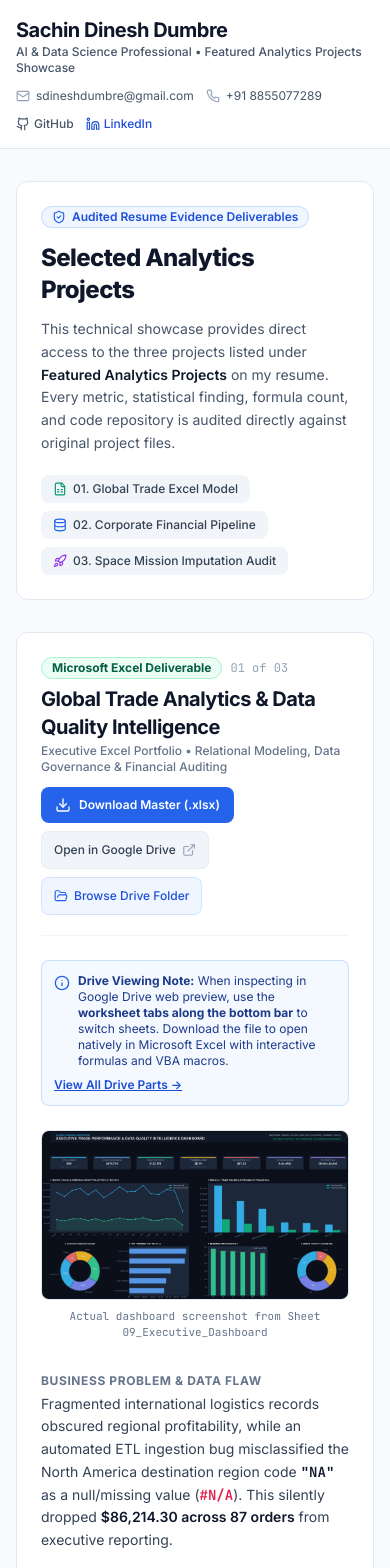
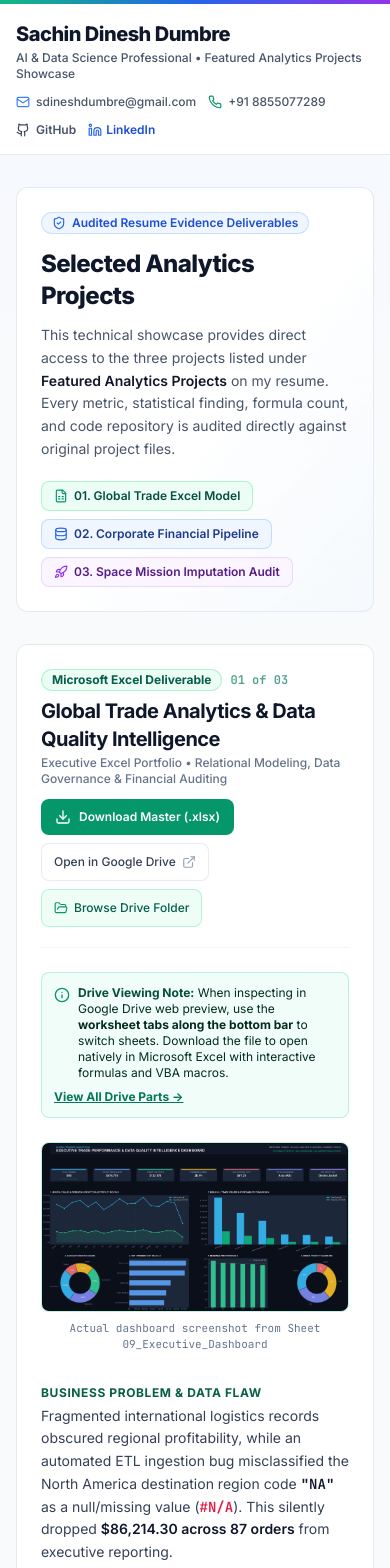
Before and after one commit to SachinCoder11/MY-Protfolio, a React (Vite) app: page / in a window 390 px wide. Shown: the top 1568 px of the page. Built offline with nearby package versions, Linux system fonts and the light colour scheme.

Commit message:
style: enrich color hierarchy across project cards for enhanced readability

```diff
--- a/src/App.jsx
+++ b/src/App.jsx
@@ -13,15 +13,18 @@ export default function App() {
   };
 
   return (
-    <div className="min-h-screen bg-slate-50 text-slate-800 font-sans antialiased selection:bg-blue-600 selection:text-white flex flex-col">
+    <div className="min-h-screen bg-slate-50 text-slate-800 font-sans antialiased selection:bg-blue-600 selection:text-white flex flex-col relative overflow-hidden">
+      {/* Subtle ambient background glow */}
+      <div className="absolute top-0 inset-x-0 h-96 bg-gradient-to-b from-blue-50/50 via-indigo-50/20 to-transparent pointer-events-none" />
+
       {/* Minimal Header */}
       <Header />
 
       {/* Main Content Area */}
-      <main className="flex-1 max-w-5xl mx-auto px-4 sm:px-6 py-8 sm:py-12 w-full space-y-8">
+      <main className="relative flex-1 max-w-5xl mx-auto px-4 sm:px-6 py-8 sm:py-12 w-full space-y-8">
 
         {/* Showcase Intro Banner */}
-        <div className="bg-white rounded-xl border border-slate-200 p-6 sm:p-7 shadow-2xs space-y-3">
+        <div className="bg-gradient-to-br from-white via-white to-blue-50/30 rounded-xl border border-slate-200/90 p-6 sm:p-7 shadow-xs space-y-3">
           <div className="inline-flex items-center gap-1.5 px-2.5 py-0.5 rounded-full text-xs font-semibold bg-blue-50 text-blue-700 border border-blue-200/80">
             <ShieldCheck className="w-3.5 h-3.5 text-blue-600" />
             <span>Audited Resume Evidence Deliverables</span>
@@ -35,11 +38,11 @@ export default function App() {
             This technical showcase provides direct access to the three projects listed under <strong className="text-slate-900 font-semibold">Featured Analytics Projects</strong> on my resume. Every metric, statistical finding, formula count, and code repository is audited directly against original project files.
           </p>
 
-          {/* Quick Jump Links */}
+          {/* Quick Jump Links with Color-Coordinated Accents */}
           <div className="pt-2 flex flex-wrap gap-2 text-xs">
             <button
               onClick={() => scrollTo('project-excel')}
-              className="px-3 py-1.5 rounded-lg bg-slate-100 hover:bg-slate-200 text-slate-700 font-medium transition-colors flex items-center gap-1.5"
+              className="px-3 py-1.5 rounded-lg bg-emerald-50 hover:bg-emerald-100/80 text-emerald-900 border border-emerald-200/90 font-semibold transition-all flex items-center gap-1.5 shadow-2xs"
             >
               <FileSpreadsheet className="w-3.5 h-3.5 text-emerald-600" />
               <span>01. Global Trade Excel Model</span>
@@ -47,7 +50,7 @@ export default function App() {
 
             <button
               onClick={() => scrollTo('project-finance')}
-              className="px-3 py-1.5 rounded-lg bg-slate-100 hover:bg-slate-200 text-slate-700 font-medium transition-colors flex items-center gap-1.5"
+              className="px-3 py-1.5 rounded-lg bg-blue-50 hover:bg-blue-100/80 text-blue-900 border border-blue-200/90 font-semibold transition-all flex items-center gap-1.5 shadow-2xs"
             >
               <Database className="w-3.5 h-3.5 text-blue-600" />
               <span>02. Corporate Financial Pipeline</span>
@@ -55,7 +58,7 @@ export default function App() {
 
             <button
               onClick={() => scrollTo('project-space')}
-              className="px-3 py-1.5 rounded-lg bg-slate-100 hover:bg-slate-200 text-slate-700 font-medium transition-colors flex items-center gap-1.5"
+              className="px-3 py-1.5 rounded-lg bg-purple-50 hover:bg-purple-100/80 text-purple-900 border border-purple-200/90 font-semibold transition-all flex items-center gap-1.5 shadow-2xs"
             >
               <Rocket className="w-3.5 h-3.5 text-purple-600" />
               <span>03. Space Mission Imputation Audit</span>
--- a/src/components/Header.jsx
+++ b/src/components/Header.jsx
@@ -6,13 +6,21 @@ export default function Header() {
   const { candidate } = projectLinks;
 
   return (
-    <header className="border-b border-slate-200 bg-white/95 sticky top-0 z-40 backdrop-blur-sm">
+    <header className="border-b border-slate-200/80 bg-white/95 sticky top-0 z-40 backdrop-blur-md">
+      {/* Subtle top accent gradient */}
+      <div className="h-1 bg-gradient-to-r from-emerald-500 via-blue-600 to-purple-600" />
+
       <div className="max-w-5xl mx-auto px-4 sm:px-6 py-4 flex flex-col sm:flex-row sm:items-center justify-between gap-3">
         <div>
-          <h1 className="text-xl sm:text-2xl font-bold text-slate-900 tracking-tight">
-            {candidate.name}
-          </h1>
-          <p className="text-xs sm:text-sm text-slate-600 font-medium">
+          <div className="flex items-center gap-2">
+            <h1 className="text-xl sm:text-2xl font-extrabold text-slate-900 tracking-tight">
+              {candidate.name}
+            </h1>
+            <span className="hidden sm:inline-flex px-2 py-0.5 rounded text-[11px] font-semibold bg-blue-50 text-blue-700 border border-blue-200/70">
+              Verified Projects
+            </span>
+          </div>
+          <p className="text-xs sm:text-sm text-slate-600 font-medium mt-0.5">
             {candidate.role} • Featured Analytics Projects Showcase
           </p>
         </div>
@@ -20,9 +28,9 @@ export default function Header() {
         <div className="flex flex-wrap items-center gap-3 text-xs text-slate-600">
           <a
             href={`mailto:${candidate.email}`}
-            className="flex items-center gap-1.5 hover:text-blue-600 transition-colors"
+            className="flex items-center gap-1.5 hover:text-blue-600 transition-colors font-medium"
           >
-            <Mail className="w-3.5 h-3.5 text-slate-400" />
+            <Mail className="w-3.5 h-3.5 text-blue-500" />
             <span>{candidate.email}</span>
           </a>
 
@@ -30,9 +38,9 @@ export default function Header() {
 
           <a
             href={`tel:${candidate.phone}`}
-            className="flex items-center gap-1.5 hover:text-blue-600 transition-colors"
+            className="flex items-center gap-1.5 hover:text-emerald-700 transition-colors font-medium"
           >
-            <Phone className="w-3.5 h-3.5 text-slate-400" />
+            <Phone className="w-3.5 h-3.5 text-emerald-600" />
             <span>{candidate.phone}</span>
           </a>
 
@@ -42,9 +50,9 @@ export default function Header() {
             href={candidate.github}
             target="_blank"
             rel="noopener noreferrer"
-            className="flex items-center gap-1 hover:text-slate-900 font-medium transition-colors"
+            className="flex items-center gap-1.5 hover:text-slate-900 font-semibold transition-colors"
           >
-            <Github className="w-3.5 h-3.5" />
+            <Github className="w-3.5 h-3.5 text-slate-700" />
             <span>GitHub</span>
           </a>
 
@@ -52,9 +60,9 @@ export default function Header() {
             href={candidate.linkedin}
             target="_blank"
             rel="noopener noreferrer"
-            className="flex items-center gap-1 text-blue-700 hover:text-blue-800 font-medium transition-colors"
+            className="flex items-center gap-1 text-blue-700 hover:text-blue-800 font-semibold transition-colors"
           >
-            <Linkedin className="w-3.5 h-3.5" />
+            <Linkedin className="w-3.5 h-3.5 text-blue-600" />
             <span>LinkedIn</span>
           </a>
         </div>
--- a/src/components/ProjectOneExcel.jsx
+++ b/src/components/ProjectOneExcel.jsx
@@ -10,7 +10,6 @@ import {
   Layers,
   TrendingUp,
   Table,
-  Folder,
   FolderOpen,
   Info
 } from 'lucide-react';
@@ -21,7 +20,7 @@ export default function ProjectOneExcel() {
   const { globalTrade } = projectLinks;
 
   return (
-    <article className="bg-white rounded-xl border border-slate-200 shadow-xs p-6 sm:p-8 space-y-6">
+    <article className="bg-gradient-to-b from-white via-white to-emerald-50/20 rounded-xl border border-emerald-900/10 shadow-xs hover:border-emerald-500/30 transition-all p-6 sm:p-8 space-y-6">
       <ImageModal
         isOpen={modalOpen}
         onClose={() => setModalOpen(false)}
@@ -34,10 +33,10 @@ export default function ProjectOneExcel() {
       <div className="flex flex-col sm:flex-row sm:items-center justify-between gap-3 border-b border-slate-100 pb-5">
         <div>
           <div className="flex items-center gap-2 mb-1.5">
-            <span className="px-2.5 py-0.5 rounded-full text-xs font-bold bg-emerald-50 text-emerald-800 border border-emerald-200">
+            <span className="px-2.5 py-0.5 rounded-full text-xs font-bold bg-emerald-50 text-emerald-800 border border-emerald-200/90 shadow-2xs">
               Microsoft Excel Deliverable
             </span>
-            <span className="text-xs text-slate-400 font-mono">01 of 03</span>
+            <span className="text-xs text-emerald-700/70 font-mono font-semibold">01 of 03</span>
           </div>
           <h2 className="text-xl sm:text-2xl font-bold text-slate-900 tracking-tight">
             Global Trade Analytics & Data Quality Intelligence
@@ -52,7 +51,7 @@ export default function ProjectOneExcel() {
           <a
             href={globalTrade.downloadUrl}
             download="Global_Trade_Analytics_Executive_Portfolio.xlsx"
-            className="inline-flex items-center gap-2 px-3.5 py-2.5 rounded-lg text-xs sm:text-sm font-semibold text-white bg-blue-600 hover:bg-blue-700 transition-colors shadow-xs"
+            className="inline-flex items-center gap-2 px-3.5 py-2.5 rounded-lg text-xs sm:text-sm font-semibold text-white bg-emerald-600 hover:bg-emerald-700 transition-colors shadow-xs"
           >
             <Download className="w-4 h-4" />
             <span>Download Master (.xlsx)</span>
@@ -62,7 +61,7 @@ export default function ProjectOneExcel() {
             href={globalTrade.googleDriveUrl}
             target="_blank"
             rel="noopener noreferrer"
-            className="inline-flex items-center gap-1.5 px-3 py-2.5 rounded-lg text-xs sm:text-sm font-medium text-slate-700 bg-slate-100 hover:bg-slate-200 transition-colors border border-slate-200/60"
+            className="inline-flex items-center gap-1.5 px-3 py-2.5 rounded-lg text-xs sm:text-sm font-medium text-slate-700 bg-white hover:bg-slate-50 transition-colors border border-slate-200/80 shadow-2xs"
           >
             <span>Open in Google Drive</span>
             <ExternalLink className="w-3.5 h-3.5 text-slate-400" />
@@ -72,27 +71,27 @@ export default function ProjectOneExcel() {
             href={globalTrade.googleDriveFolderUrl}
             target="_blank"
             rel="noopener noreferrer"
-            className="inline-flex items-center gap-1.5 px-3 py-2.5 rounded-lg text-xs sm:text-sm font-medium text-blue-700 bg-blue-50 hover:bg-blue-100 transition-colors border border-blue-200/60"
+            className="inline-flex items-center gap-1.5 px-3 py-2.5 rounded-lg text-xs sm:text-sm font-medium text-emerald-800 bg-emerald-50/80 hover:bg-emerald-100 transition-colors border border-emerald-200/80 shadow-2xs"
           >
-            <FolderOpen className="w-3.5 h-3.5 text-blue-600" />
+            <FolderOpen className="w-3.5 h-3.5 text-emerald-600" />
             <span>Browse Drive Folder</span>
           </a>
         </div>
       </div>
 
       {/* Helpful Drive Navigation & Access Notice */}
-      <div className="bg-blue-50/70 border border-blue-200/80 rounded-lg p-3 text-xs text-blue-900 flex flex-col sm:flex-row items-start sm:items-center justify-between gap-2">
+      <div className="bg-emerald-50/70 border border-emerald-200/80 rounded-lg p-3 text-xs text-emerald-950 flex flex-col sm:flex-row items-start sm:items-center justify-between gap-2 shadow-2xs">
         <div className="flex items-start gap-2">
-          <Info className="w-4 h-4 text-blue-600 shrink-0 mt-0.5" />
+          <Info className="w-4 h-4 text-emerald-600 shrink-0 mt-0.5" />
           <span>
-            <strong>Drive Viewing Note:</strong> When inspecting in Google Drive web preview, use the <strong>worksheet tabs along the bottom bar</strong> to switch sheets. Download the file to open natively in Microsoft Excel with interactive formulas and VBA macros.
+            <strong className="text-emerald-900">Drive Viewing Note:</strong> When inspecting in Google Drive web preview, use the <strong>worksheet tabs along the bottom bar</strong> to switch sheets. Download the file to open natively in Microsoft Excel with interactive formulas and VBA macros.
           </span>
         </div>
         <a
           href={globalTrade.googleDriveFolderUrl}
           target="_blank"
           rel="noopener noreferrer"
-          className="font-semibold text-blue-700 hover:text-blue-900 underline shrink-0 whitespace-nowrap text-xs"
+          className="font-bold text-emerald-700 hover:text-emerald-900 underline shrink-0 whitespace-nowrap text-xs"
         >
           View All Drive Parts →
         </a>
@@ -105,7 +104,7 @@ export default function ProjectOneExcel() {
         <div className="lg:col-span-5 space-y-2">
           <div
             onClick={() => setModalOpen(true)}
-            className="group relative rounded-lg overflow-hidden border border-slate-200 bg-slate-50 cursor-pointer shadow-xs hover:border-blue-400 transition-all"
+            className="group relative rounded-lg overflow-hidden border border-emerald-200/70 bg-slate-50 cursor-pointer shadow-xs hover:border-emerald-400 transition-all"
           >
             <img
               src={globalTrade.previewImage}
@@ -129,7 +128,7 @@ export default function ProjectOneExcel() {
 
           {/* Problem */}
           <div>
-            <h3 className="text-xs font-bold uppercase tracking-wider text-slate-500 mb-1">
+            <h3 className="text-xs font-bold uppercase tracking-wider text-emerald-800 mb-1">
               Business Problem & Data Flaw
             </h3>
             <p>
@@ -139,35 +138,35 @@ export default function ProjectOneExcel() {
 
           {/* Solution & Implementation */}
           <div>
-            <h3 className="text-xs font-bold uppercase tracking-wider text-slate-500 mb-1">
+            <h3 className="text-xs font-bold uppercase tracking-wider text-emerald-800 mb-1">
               What Was Implemented in Excel
             </h3>
             <p>
-              Engineered a complete relational Excel workbook across <strong className="text-slate-900 font-semibold">11 linked worksheets</strong> analyzing 500 commercial transactions ($474,704.62 total sales, 28.14% operating margin). Sourced from an immutable baseline sheet (<strong className="font-mono text-xs">02_Raw_Trade_Data</strong>), normalized text, linked master dimension tables via <strong className="text-slate-900 font-semibold">11,000+ dynamic formula cells</strong> (INDEX/MATCH, SUMIFS, AVERAGEIFS, XLOOKUP, tiered pricing logic), and remediated the NA bug without data loss.
+              Engineered a complete relational Excel workbook across <strong className="text-slate-900 font-semibold">11 linked worksheets</strong> analyzing 500 commercial transactions ($474,704.62 total sales, 28.14% operating margin). Sourced from an immutable baseline sheet (<strong className="font-mono text-xs text-slate-800">02_Raw_Trade_Data</strong>), normalized text, linked master dimension tables via <strong className="text-emerald-800 font-semibold">11,000+ dynamic formula cells</strong> (INDEX/MATCH, SUMIFS, AVERAGEIFS, XLOOKUP, tiered pricing logic), and remediated the NA bug without data loss.
             </p>
           </div>
 
           {/* Key Findings */}
-          <div className="bg-slate-50 rounded-lg p-4 border border-slate-200/80 space-y-2">
-            <h4 className="text-xs font-bold uppercase tracking-wider text-slate-800 flex items-center gap-1.5">
+          <div className="bg-gradient-to-br from-emerald-50/60 to-teal-50/30 rounded-lg p-4 border border-emerald-200/80 space-y-2 shadow-2xs">
+            <h4 className="text-xs font-bold uppercase tracking-wider text-emerald-900 flex items-center gap-1.5">
               <CheckCircle2 className="w-4 h-4 text-emerald-600" />
               <span>Key Audited Findings & Commercial Outputs</span>
             </h4>
             <ul className="grid grid-cols-1 sm:grid-cols-2 gap-2 text-xs">
               <li className="flex items-start gap-1.5">
-                <span className="text-blue-600 font-bold">•</span>
+                <span className="text-emerald-600 font-bold">•</span>
                 <span><strong>500 Transactions Audited:</strong> $474.7K gross sales, $133.6K operating profit.</span>
               </li>
               <li className="flex items-start gap-1.5">
-                <span className="text-blue-600 font-bold">•</span>
+                <span className="text-emerald-600 font-bold">•</span>
                 <span><strong>$86,214.30 Rescued:</strong> Restored 87 North American orders from null misclassification.</span>
               </li>
               <li className="flex items-start gap-1.5">
-                <span className="text-blue-600 font-bold">•</span>
+                <span className="text-emerald-600 font-bold">•</span>
                 <span><strong>Regional Logistics Disparity:</strong> Asia incurred $47.46 shipping/order vs Europe at $38.92.</span>
               </li>
               <li className="flex items-start gap-1.5">
-                <span className="text-blue-600 font-bold">•</span>
+                <span className="text-emerald-600 font-bold">•</span>
                 <span><strong>$1.36K Margin Gap:</strong> Quantified continental shipping surcharge leakage across 179 Asia shipments.</span>
               </li>
             </ul>
@@ -175,12 +174,12 @@ export default function ProjectOneExcel() {
 
           {/* Technologies */}
           <div className="flex flex-wrap items-center gap-2 pt-1 text-xs">
-            <span className="text-slate-500 font-semibold uppercase text-[11px]">Technologies Used:</span>
-            <span className="px-2 py-0.5 rounded bg-slate-100 text-slate-700 font-medium">Microsoft Excel</span>
-            <span className="px-2 py-0.5 rounded bg-slate-100 text-slate-700 font-medium">Dynamic Formulas (INDEX/MATCH, XLOOKUP)</span>
-            <span className="px-2 py-0.5 rounded bg-slate-100 text-slate-700 font-medium">SUMIFS & AVERAGEIFS</span>
-            <span className="px-2 py-0.5 rounded bg-slate-100 text-slate-700 font-medium">Relational Data Modeling</span>
-            <span className="px-2 py-0.5 rounded bg-slate-100 text-slate-700 font-medium">KPI Dashboard</span>
+            <span className="text-emerald-800/80 font-semibold uppercase text-[11px]">Technologies Used:</span>
+            <span className="px-2 py-0.5 rounded bg-emerald-50 text-emerald-900 font-medium border border-emerald-200/70">Microsoft Excel</span>
+            <span className="px-2 py-0.5 rounded bg-emerald-50 text-emerald-900 font-medium border border-emerald-200/70">Dynamic Formulas (INDEX/MATCH, XLOOKUP)</span>
+            <span className="px-2 py-0.5 rounded bg-emerald-50 text-emerald-900 font-medium border border-emerald-200/70">SUMIFS & AVERAGEIFS</span>
+            <span className="px-2 py-0.5 rounded bg-emerald-50 text-emerald-900 font-medium border border-emerald-200/70">Relational Data Modeling</span>
+            <span className="px-2 py-0.5 rounded bg-emerald-50 text-emerald-900 font-medium border border-emerald-200/70">KPI Dashboard</span>
           </div>
 
         </div>
@@ -188,21 +187,21 @@ export default function ProjectOneExcel() {
       </div>
 
       {/* Divided Modular Chunks for Easy Drive Viewing */}
-      <div className="border-t border-slate-100 pt-5 space-y-3">
+      <div className="border-t border-emerald-100 pt-5 space-y-3">
         <div className="flex flex-col sm:flex-row sm:items-center justify-between gap-2">
           <div>
-            <h3 className="text-xs font-bold uppercase tracking-wider text-slate-600">
+            <h3 className="text-xs font-bold uppercase tracking-wider text-emerald-900">
               Divided Project Workbooks (Modular Google Drive Chunks)
             </h3>
             <p className="text-xs text-slate-500">
-              For lightweight inspection, the full project is also organized into three dedicated modular workbooks on Google Drive:
+              For lightweight inspection, the full project is organized into three dedicated modular workbooks on Google Drive:
             </p>
           </div>
           <a
             href={globalTrade.googleDriveFolderUrl}
             target="_blank"
             rel="noopener noreferrer"
-            className="text-xs font-semibold text-blue-600 hover:text-blue-800 flex items-center gap-1 shrink-0"
+            className="text-xs font-semibold text-emerald-700 hover:text-emerald-900 flex items-center gap-1 shrink-0"
           >
             <span>Open All in Google Drive</span>
             <ExternalLink className="w-3 h-3" />
@@ -213,13 +212,13 @@ export default function ProjectOneExcel() {
           {globalTrade.parts.map((part) => (
             <div
               key={part.id}
-              className="p-3 rounded-lg border border-slate-200 bg-slate-50/60 hover:bg-slate-50 transition-colors flex flex-col justify-between space-y-2.5"
+              className="p-3 rounded-lg border border-emerald-200/70 bg-gradient-to-b from-white to-emerald-50/30 hover:border-emerald-300 transition-colors flex flex-col justify-between space-y-2.5 shadow-2xs"
             >
               <div>
                 <div className="font-semibold text-xs text-slate-800">
                   {part.label}
                 </div>
-                <div className="text-[11px] text-slate-500 mt-0.5">
+                <div className="text-[11px] text-emerald-800/80 mt-0.5">
                   Sheets: {part.sheets}
                 </div>
               </div>
@@ -229,7 +228,7 @@ export default function ProjectOneExcel() {
                   href={part.driveUrl}
                   target="_blank"
                   rel="noopener noreferrer"
-                  className="flex-1 text-center py-1.5 px-2 rounded bg-white hover:bg-slate-100 text-slate-700 font-medium border border-slate-200 shadow-2xs transition-colors flex items-center justify-center gap-1"
+                  className="flex-1 text-center py-1.5 px-2 rounded bg-white hover:bg-emerald-50/50 text-slate-700 font-medium border border-slate-200/80 shadow-2xs transition-colors flex items-center justify-center gap-1"
                 >
                   <span>Drive Preview</span>
                   <ExternalLink className="w-3 h-3 text-slate-400" />
@@ -238,7 +237,7 @@ export default function ProjectOneExcel() {
                 <a
                   href={part.downloadUrl}
                   download
-                  className="py-1.5 px-2 rounded bg-slate-200/80 hover:bg-slate-300 text-slate-700 font-medium transition-colors"
+                  className="py-1.5 px-2 rounded bg-emerald-100/70 hover:bg-emerald-200 text-emerald-800 font-medium transition-colors"
                   title="Download .xlsx file"
                 >
                   <Download className="w-3.5 h-3.5" />
```
Also changed, not shown: src/components/Footer.jsx (+12 -12 lines), src/components/ProjectThreeSpace.jsx (+20 -20 lines), src/components/ProjectTwoFinance.jsx (+27 -27 lines).
